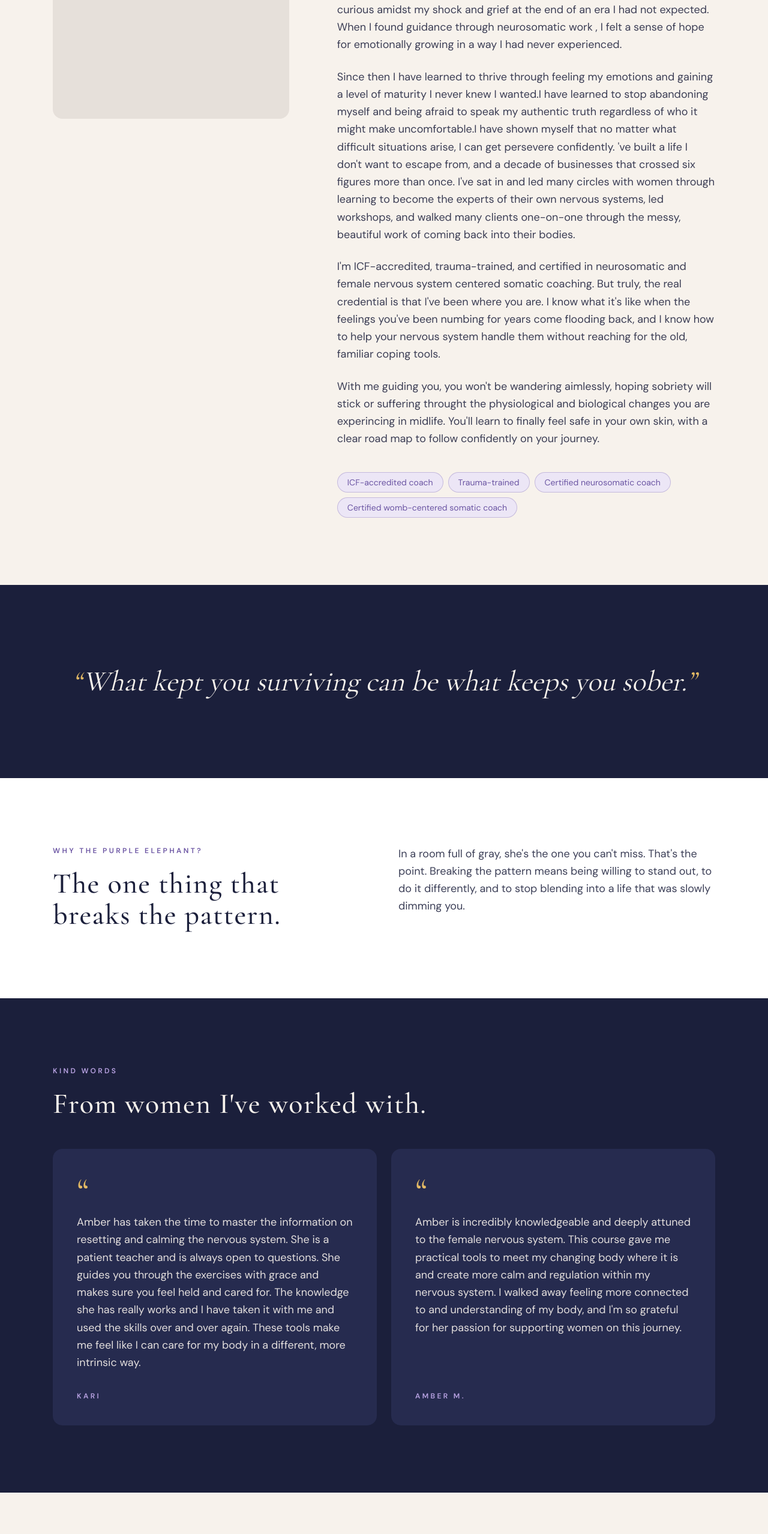
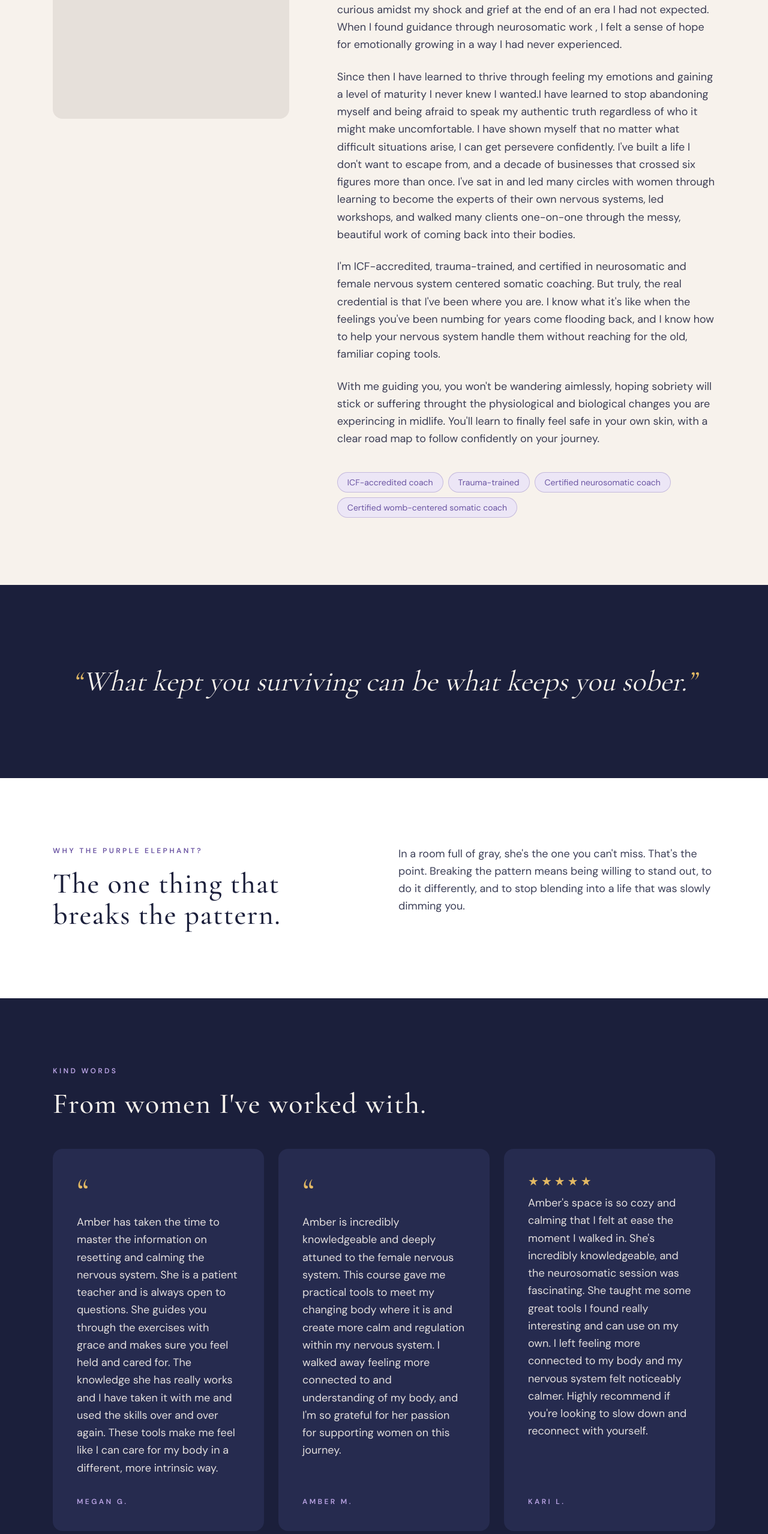
Before and after one commit to NickTillinghast/amethystandash, a Next.js app: page /about in a window 1280 px wide. Shown: the part 929-3486 px from the top of the page at 60% size. Built offline with nearby package versions, Linux system fonts and the light colour scheme.

Commit message:
testimonials

```diff
--- a/src/app/about/page.tsx
+++ b/src/app/about/page.tsx
@@ -42,8 +42,7 @@ export default function AboutPage() {
 
             </p>
             <p>
-              Since then I have learned to thrive through feeling my emotions and gaining a level of maturity I never knew I wanted.I have learned to stop abandoning myself and being afraid to speak my authentic truth regardless of who it might make uncomfortable.I have shown myself that no matter what difficult situations arise, I can get persevere confidently.
-              &apos;ve built a life I don&apos;t want to escape from, and a decade of
+              Since then I have learned to thrive through feeling my emotions and gaining a level of maturity I never knew I wanted.I have learned to stop abandoning myself and being afraid to speak my authentic truth regardless of who it might make uncomfortable.  I have shown myself that no matter what difficult situations arise, I can get persevere confidently. I&apos;ve built a life I don&apos;t want to escape from, and a decade of
               businesses that crossed six figures more than once. I&apos;ve sat in and led many
               circles with women through learning to become the experts of their own nervous systems, led workshops, and walked many clients one-on-one through the
               messy, beautiful work of coming back into their bodies.
--- a/src/components/content-blocks.tsx
+++ b/src/components/content-blocks.tsx
@@ -14,12 +14,19 @@ type Offering = (typeof offerings)[number];
 
 export function Testimonials() {
   return (
-    <div className="grid gap-6 lg:grid-cols-2">
+    <div className="grid gap-6 lg:grid-cols-3">
       {testimonials.map((t) => (
         <figure key={t.name} className="flex flex-col rounded-2xl bg-midnight-soft p-8 text-cream sm:p-10">
-          <span aria-hidden className="font-serif text-6xl leading-none text-gold">
-            &ldquo;
-          </span>
+          {"stars" in t && t.stars ? (
+            <p className="text-xl tracking-[0.2em] text-gold">
+              <span aria-hidden>{"★".repeat(t.stars)}</span>
+              <span className="sr-only">{t.stars} out of 5 stars</span>
+            </p>
+          ) : (
+            <span aria-hidden className="font-serif text-6xl leading-none text-gold">
+              &ldquo;
+            </span>
+          )}
           <blockquote className="mt-2 flex-1 text-lg leading-relaxed text-cream/90">{t.quote}</blockquote>
           <figcaption className="eyebrow mt-8 text-lilac">{t.name}</figcaption>
         </figure>
--- a/src/content/site.ts
+++ b/src/content/site.ts
@@ -271,7 +271,7 @@ export const coach = {
 
 export const testimonials = [
   {
-    name: "Kari",
+    name: "Megan G.",
     quote:
       "Amber has taken the time to master the information on resetting and calming the nervous system. She is a patient teacher and is always open to questions. She guides you through the exercises with grace and makes sure you feel held and cared for. The knowledge she has really works and I have taken it with me and used the skills over and over again. These tools make me feel like I can care for my body in a different, more intrinsic way.",
   },
@@ -280,6 +280,12 @@ export const testimonials = [
     quote:
       "Amber is incredibly knowledgeable and deeply attuned to the female nervous system. This course gave me practical tools to meet my changing body where it is and create more calm and regulation within my nervous system. I walked away feeling more connected to and understanding of my body, and I'm so grateful for her passion for supporting women on this journey.",
   },
+  {
+    name: "Kari L.",
+    stars: 5,
+    quote:
+      "Amber's space is so cozy and calming that I felt at ease the moment I walked in. She's incredibly knowledgeable, and the neurosomatic session was fascinating. She taught me some great tools I found really interesting and can use on my own. I left feeling more connected to my body and my nervous system felt noticeably calmer. Highly recommend if you're looking to slow down and reconnect with yourself.",
+  },
 ];
 
 export const scholarship = {
```
